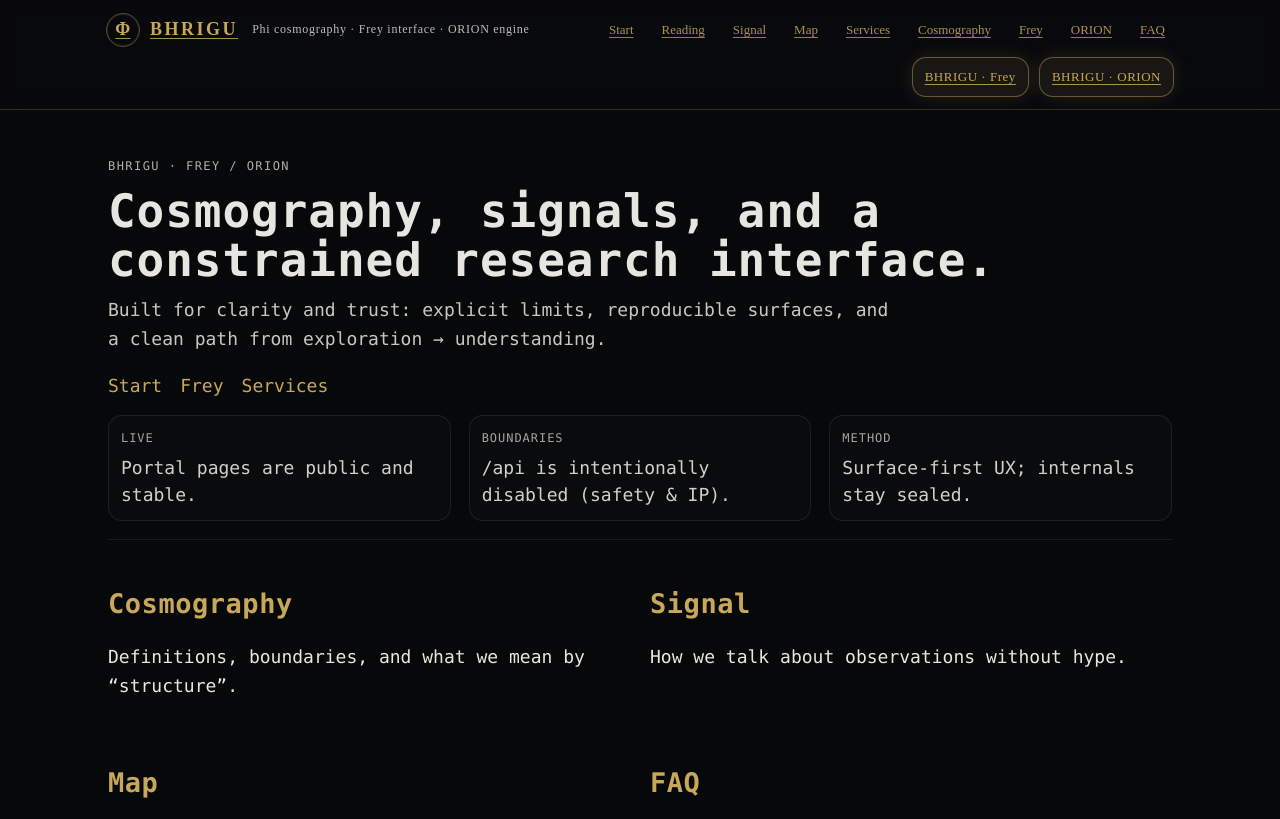
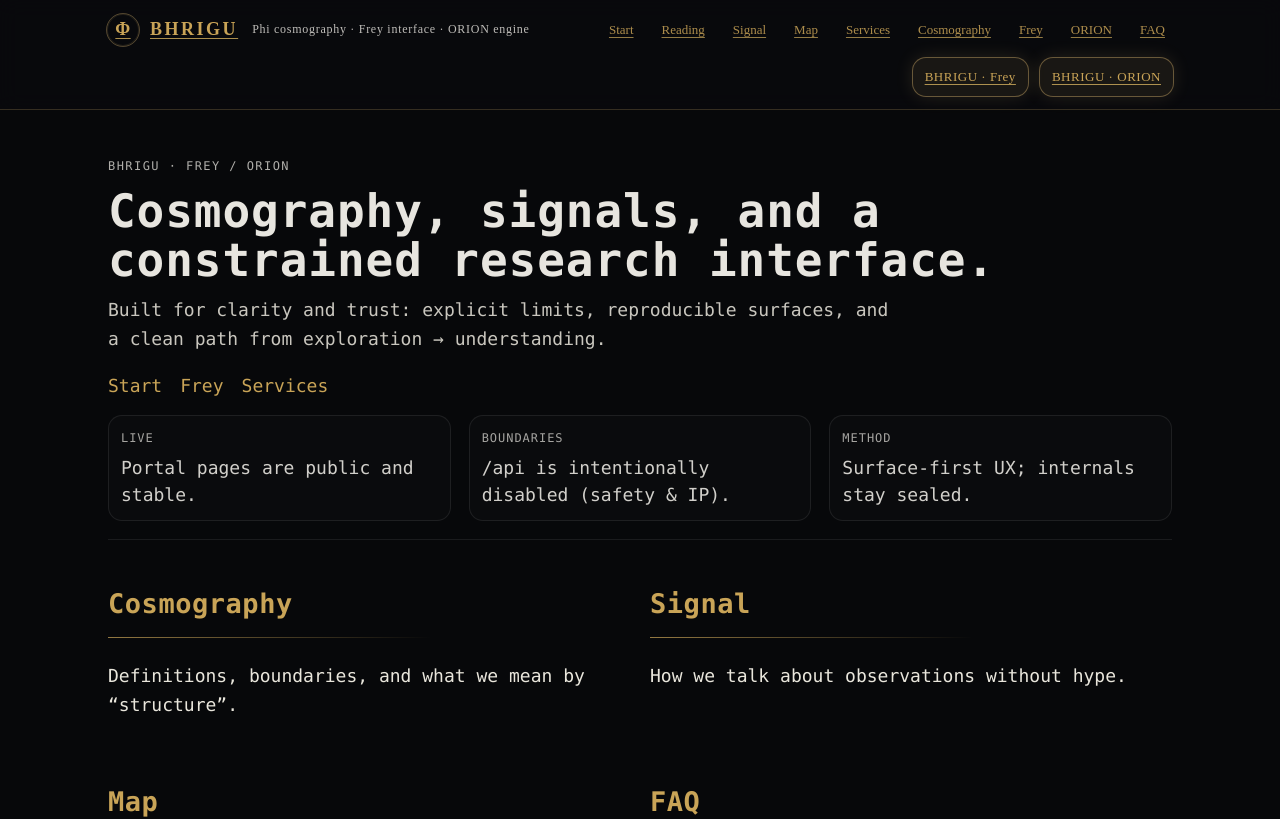
Before and after one commit to AiBhrigu/bhrigu-portal, a Next.js app: page / in a window 1280 px wide. Shown: the top 819 px of the page. Built offline with nearby package versions, Linux system fonts and the light colour scheme.

Commit message:
chore(ux): phi visual canon (v2)

```diff
--- a/styles/globals.css
+++ b/styles/globals.css
@@ -115,3 +115,55 @@ main p, main li{
   line-height: 1.6;
 }
 /* PHI_UI_POLISH_V2:END */
+
+/* BEGIN:ATOM_BHRIGU_PORTAL_PHI_VISUAL_CANON_V2 */
+:root {
+  /* Single gold hue across nav/links/underlines (Φ canon) */
+  --phi-gold: #C9A457;
+  --phi-gold-soft: rgba(201, 164, 87, 0.72);
+  --phi-gold-glow: rgba(201, 164, 87, 0.18);
+}
+
+/* Links: gold + single underline geometry (avoid mixed styles) */
+main a,
+main a:visited {
+  color: var(--phi-gold);
+}
+
+main a {
+  text-decoration: underline;
+  text-decoration-color: var(--phi-gold-soft);
+  text-decoration-thickness: 1px;
+  text-underline-offset: 0.25em;
+}
+
+main a:hover {
+  text-decoration-color: var(--phi-gold);
+  text-shadow: 0 0 10px var(--phi-gold-glow);
+}
+
+/* Headings: subtle Φ-underline (applies to older pages too) */
+main h2 {
+  position: relative;
+  padding-bottom: 0.40em;
+  margin-bottom: 0.90em;
+}
+
+main h2::after {
+  content: "";
+  position: absolute;
+  left: 0;
+  bottom: 0;
+  width: 61.8%;
+  height: 1px;
+  background: linear-gradient(90deg, var(--phi-gold-soft), transparent);
+}
+
+/* Card titles often render as h3; keep underline consistent */
+main h3 {
+  text-decoration: underline;
+  text-decoration-color: rgba(255, 255, 255, 0.14);
+  text-decoration-thickness: 1px;
+  text-underline-offset: 0.30em;
+}
+/* END:ATOM_BHRIGU_PORTAL_PHI_VISUAL_CANON_V2 */
```
